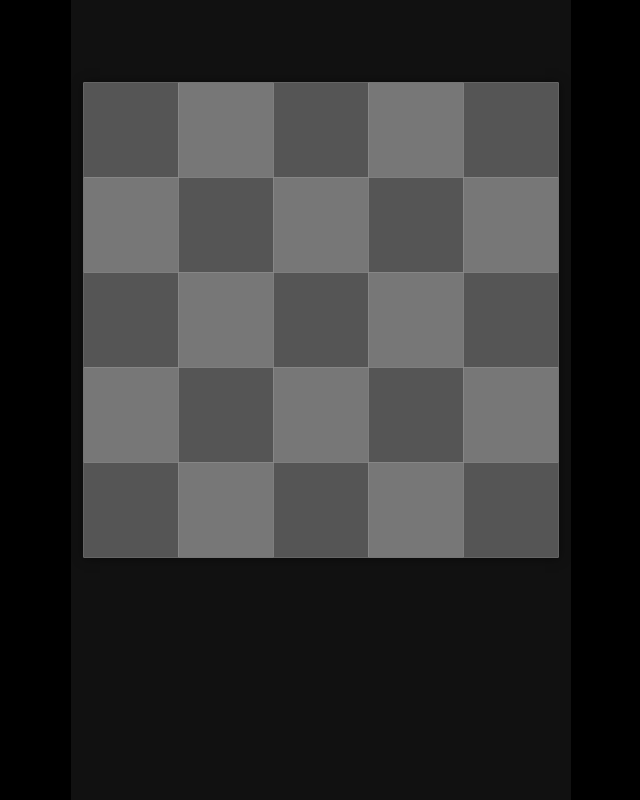
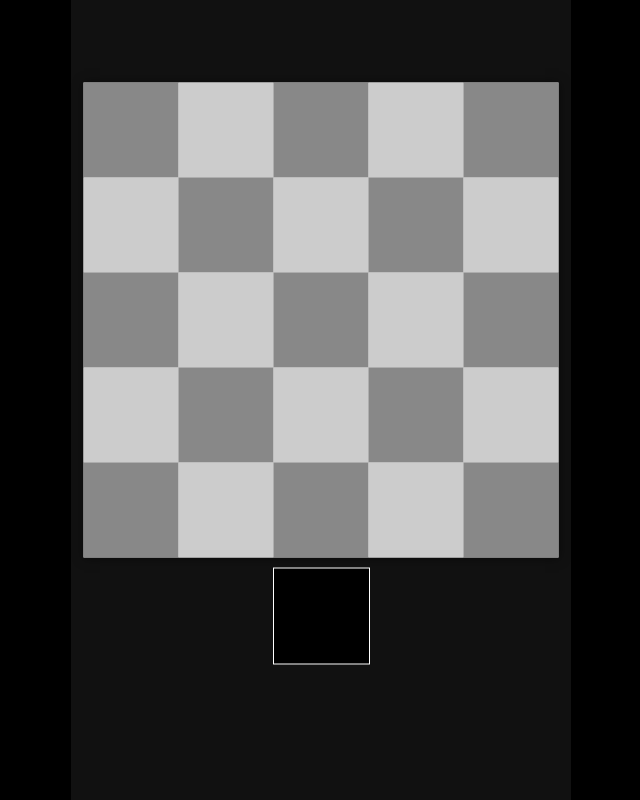
Before and after one commit to mbabai/Cloakmate, a website: page public/game.html in a window 1280 px wide. Shown: the whole page, without its empty margins (319-959 px from the left). Drawn offline with Linux system fonts and the light colour scheme.

Commit message:
on deck cell there.

```diff
--- a/public/css/style.css
+++ b/public/css/style.css
@@ -40,10 +40,21 @@ html, body {
     height: 100%;
 }
 
+.on-deck-cell {
+    width: calc(100% / 5); /* Make the square the width of one cell of the board */
+    height: calc(100% / 5); /* Make the square the height of one cell of the board */
+    background-color: black; /* Grey color for the square */
+    position: absolute;
+    left: 50%; /* Start at the horizontal center of the main div */
+    transform: translateX(-50%); /* Shift the square leftwards by half its width */
+    top: calc(100% + 10px); /* Position right below the board div, accounting for the board's margin-bottom */
+    border: 1px solid white;
+}
+
 .cell:nth-child(odd) {
-    background-color: #555; /* Black cells */
+    background-color: #888; /* Black cells */
 }
 
 .cell:nth-child(even) {
-    background-color: #777; /* White cells */
+    background-color: #CCC; /* White cells */
 }
--- a/public/game.html
+++ b/public/game.html
@@ -42,6 +42,8 @@
             <div class="cell black"></div><div class="cell white"></div><div class="cell black"></div><div class="cell white"></div><div class="cell black"></div>
             <div class="cell white"></div><div class="cell black"></div><div class="cell white"></div><div class="cell black"></div><div class="cell white"></div>
             <div class="cell black"></div><div class="cell white"></div><div class="cell black"></div><div class="cell white"></div><div class="cell black"></div>
+            <div class="on-deck-cell"></div>
+
         </div>
     </div>
 </body>
```
